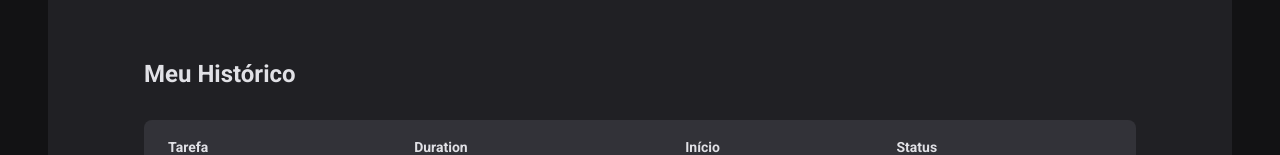
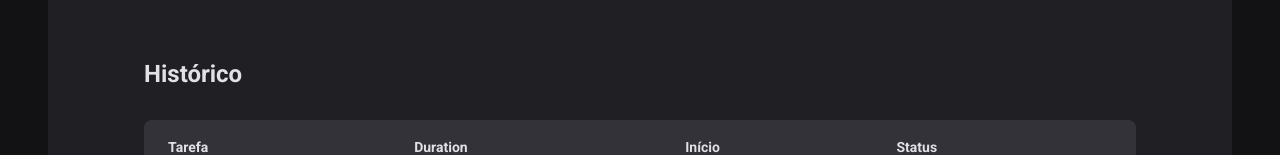
Before and after one commit to Lucasedusi/pomodoro-timer-react, a React (Vite) app: page /history in a window 1280 px wide. Shown: the part 164-319 px from the top of the page. Built offline with nearby package versions, Linux system fonts and the light colour scheme.

Commit message:
:lipstick:feat: title alter

```diff
--- a/src/pages/History/index.tsx
+++ b/src/pages/History/index.tsx
@@ -10,7 +10,7 @@ export function History() {
 
 	return (
 		<HistoryContainer>
-			<h1>Meu Histórico</h1>
+			<h1>Histórico</h1>
 
 			<HistoryList>
 				<table>
```
